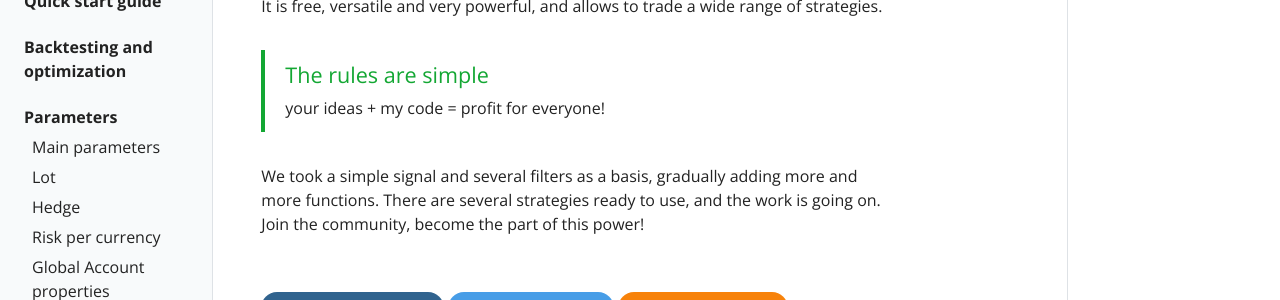
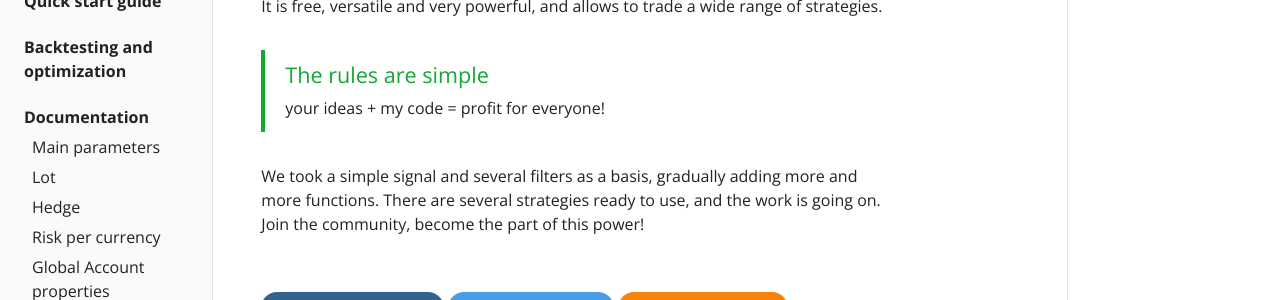
Before and after one commit to komposter/CommunityPowerEA.com, a Jekyll site: the page built from pages/index.md, in a window 1280 px wide. Shown: the part 245-545 px from the top of the page. Built offline with Jekyll 4.4.1, drawn with Linux system fonts in a browser that asks for light colours.

Commit message:
Change content

```diff
--- a/_data/toc.yml
+++ b/_data/toc.yml
@@ -7,7 +7,7 @@
   url: "quick-start-guide"
 - title: "Backtesting and optimization"
   url: "backtesting-and-optimization"
-- title: "Parameters"
+- title: "Documentation"
   url: "docs"
   links:
     - title: "Main parameters"
```
